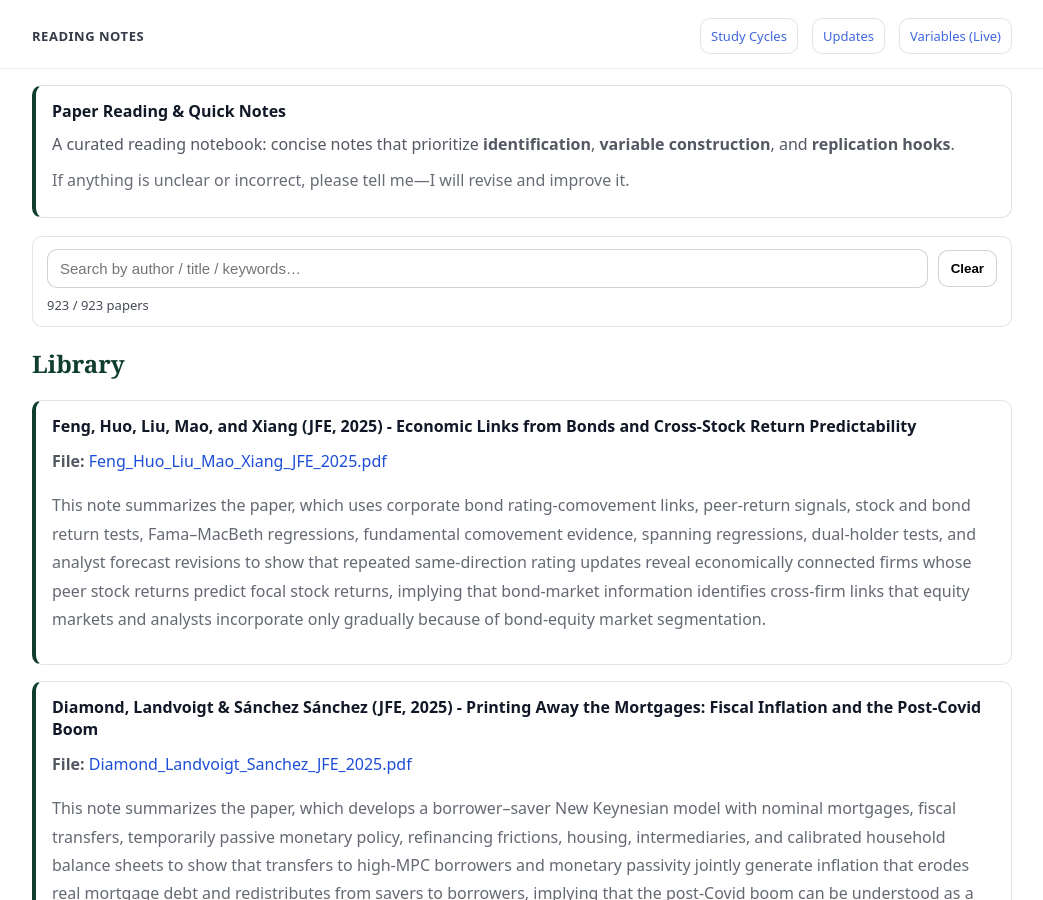
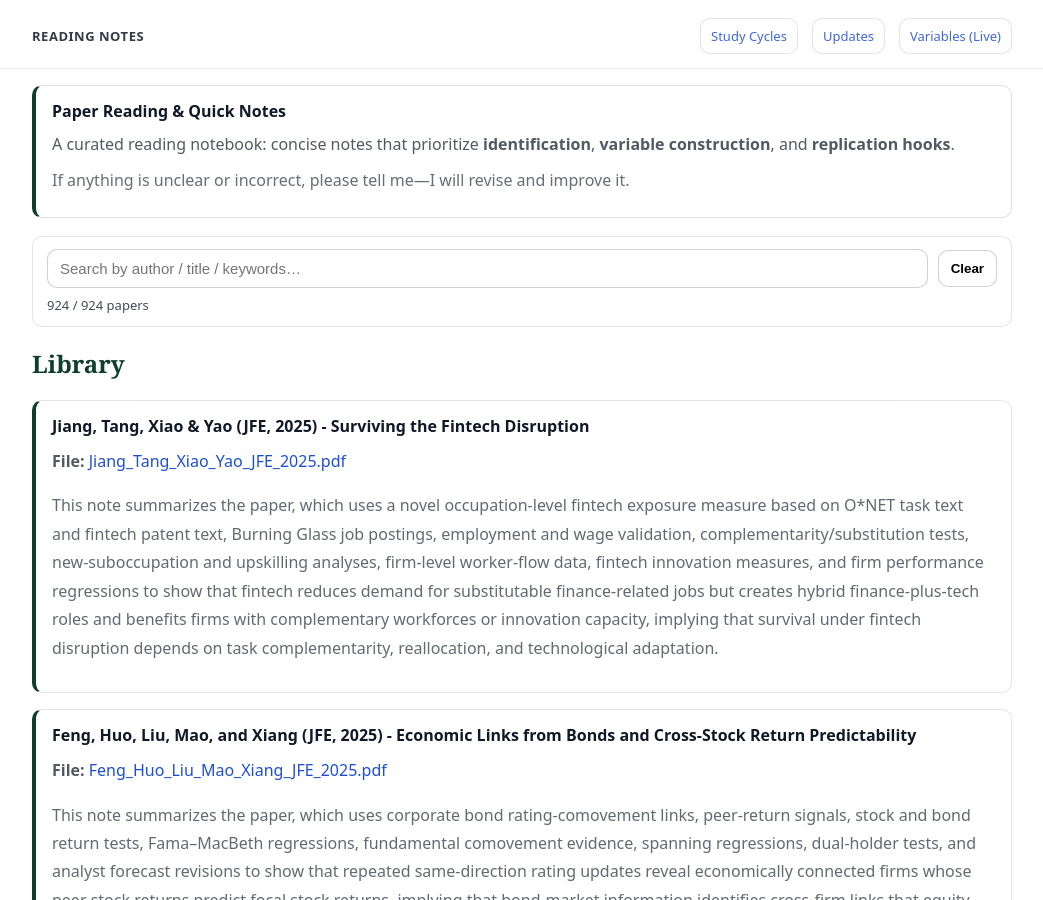
Before and after one commit to yaxinzn/study-archive, a Jekyll site: the page built from reading/index.md, in a window 1280 px wide and 900 px high. Shown: the whole window, without its empty margins (118-1161 px from the left). Built offline with Jekyll 4.4.1, drawn with Linux system fonts in a browser that asks for light colours.

Commit message:
Reading: add/update Jiang_Tang_Xiao_Yao_JFE_2025.pdf

```diff
--- a/_data/reading.yml
+++ b/_data/reading.yml
@@ -1,3 +1,7 @@
+- title: "Jiang, Tang, Xiao & Yao (JFE, 2025) - Surviving the Fintech Disruption"
+  file: "Jiang_Tang_Xiao_Yao_JFE_2025.pdf"
+  desc: "This note summarizes the paper, which uses a novel occupation-level fintech exposure measure based on O*NET task text and fintech patent text, Burning Glass job postings, employment and wage validation, complementarity/substitution tests, new-suboccupation and upskilling analyses, firm-level worker-flow data, fintech innovation measures, and firm performance regressions to show that fintech reduces demand for substitutable finance-related jobs but creates hybrid finance-plus-tech roles and benefits firms with complementary workforces or innovation capacity, implying that survival under fintech disruption depends on task complementarity, reallocation, and technological adaptation."
+
 - title: "Feng, Huo, Liu, Mao, and Xiang (JFE, 2025) - Economic Links from Bonds and Cross-Stock Return Predictability"
   file: "Feng_Huo_Liu_Mao_Xiang_JFE_2025.pdf"
   desc: "This note summarizes the paper, which uses corporate bond rating-comovement links, peer-return signals, stock and bond return tests, Fama–MacBeth regressions, fundamental comovement evidence, spanning regressions, dual-holder tests, and analyst forecast revisions to show that repeated same-direction rating updates reveal economically connected firms whose peer stock returns predict focal stock returns, implying that bond-market information identifies cross-firm links that equity markets and analysts incorporate only gradually because of bond-equity market segmentation."
```
Also changed, not shown: 1 other file.
